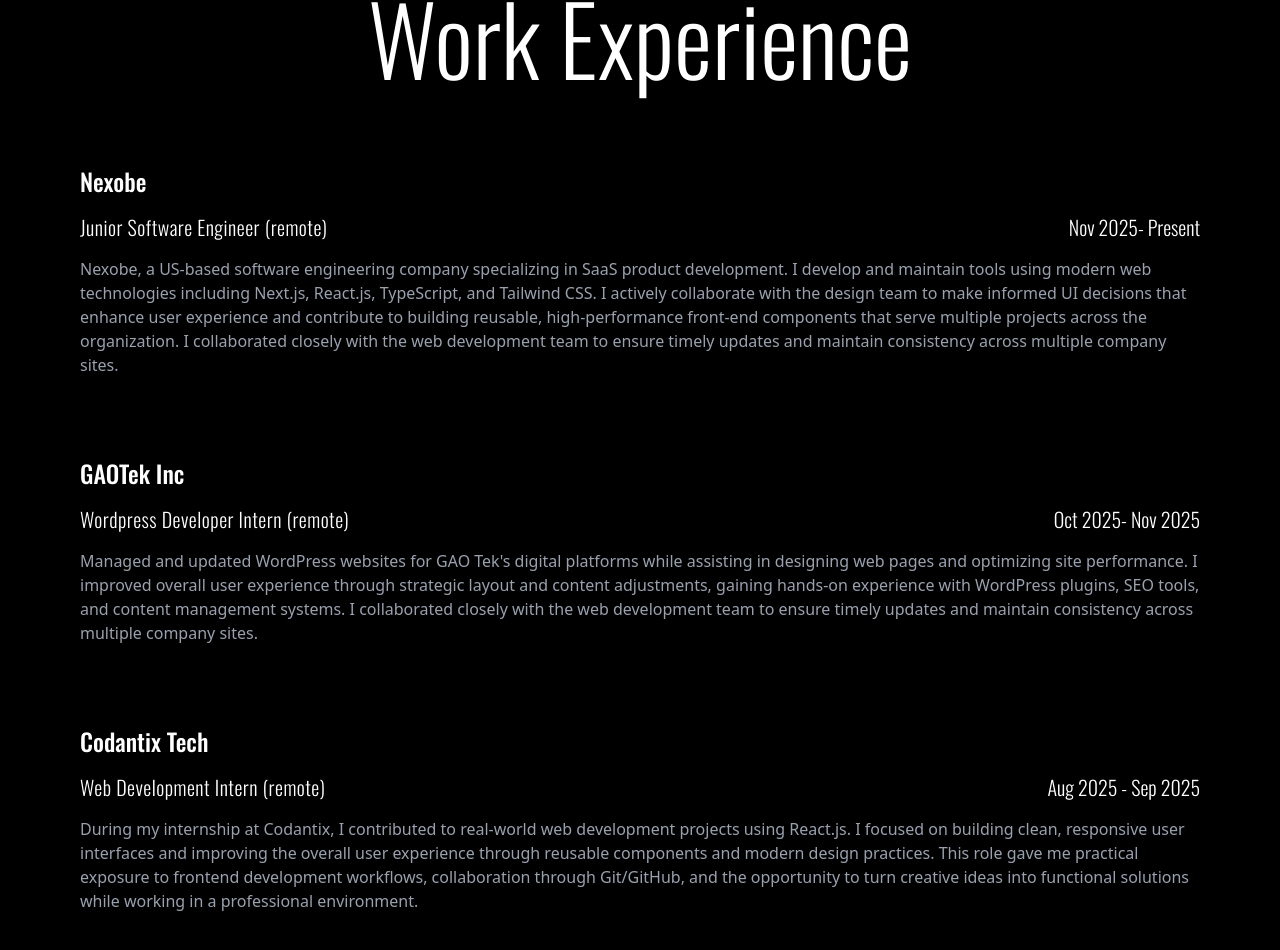
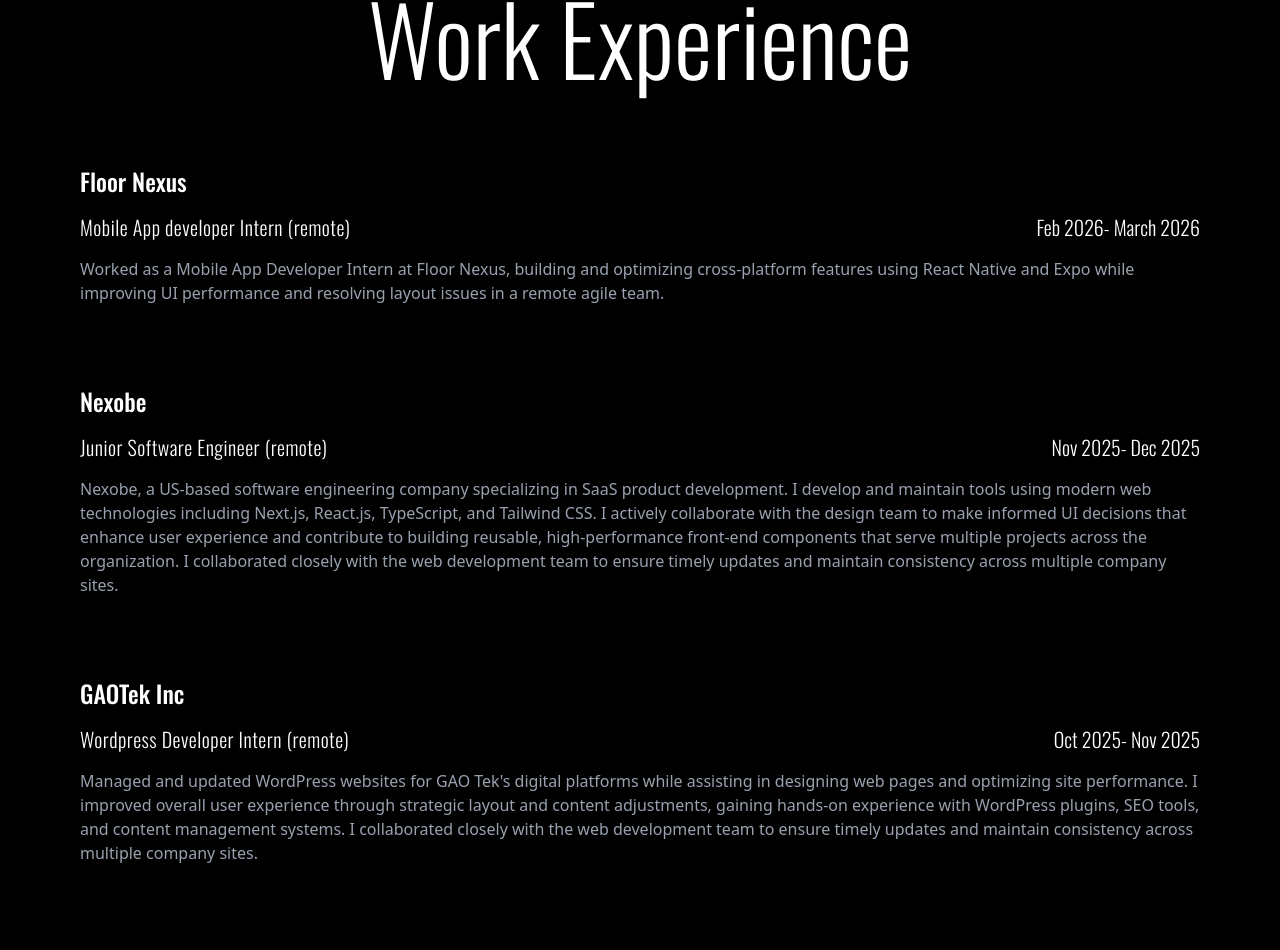
Before and after one commit to AbishaGill/portfolio, a React (Vite) app: page / in a window 1280 px wide. Shown: the part 3732-4682 px from the top of the page. Built offline with nearby package versions, Linux system fonts and the light colour scheme.

Commit message:
added new work experience

```diff
--- a/src/components/Work.jsx
+++ b/src/components/Work.jsx
@@ -56,12 +56,24 @@
         variants={containerVariants}
       >
         <motion.div className="mx-4 m-20" variants={itemVariants}>
+          <h2 className="font-medium lg:text-2xl">Floor Nexus</h2>
+          <div className="flex justify-between">
+            <p className="py-4 tracking-wide lg:text-xl">
+              Mobile App developer Intern (remote)
+            </p>
+            <p className="py-4 lg:text-xl">Feb 2026- March 2026</p>
+          </div>
+          <p className="font-sans text-gray-400">
+            Worked as a Mobile App Developer Intern at Floor Nexus, building and optimizing cross-platform features using React Native and Expo while improving UI performance and resolving layout issues in a remote agile team.
+          </p>
+        </motion.div>
+        <motion.div className="mx-4 m-20" variants={itemVariants}>
           <h2 className="font-medium lg:text-2xl">Nexobe</h2>
           <div className="flex justify-between">
             <p className="py-4 tracking-wide lg:text-xl">
               Junior Software Engineer (remote)
             </p>
-            <p className="py-4 lg:text-xl">Nov 2025- Present</p>
+            <p className="py-4 lg:text-xl">Nov 2025- Dec 2025</p>
           </div>
           <p className="font-sans text-gray-400">
             Nexobe, a US-based software engineering company specializing in SaaS product development. I develop and maintain tools using modern web technologies including Next.js, React.js, TypeScript, and Tailwind CSS. I actively collaborate with the design team to make informed UI decisions that enhance user experience and contribute to building reusable, high-performance front-end components that serve multiple projects across the organization. I collaborated closely with the web development team to ensure timely updates and maintain consistency across multiple company sites.
```
